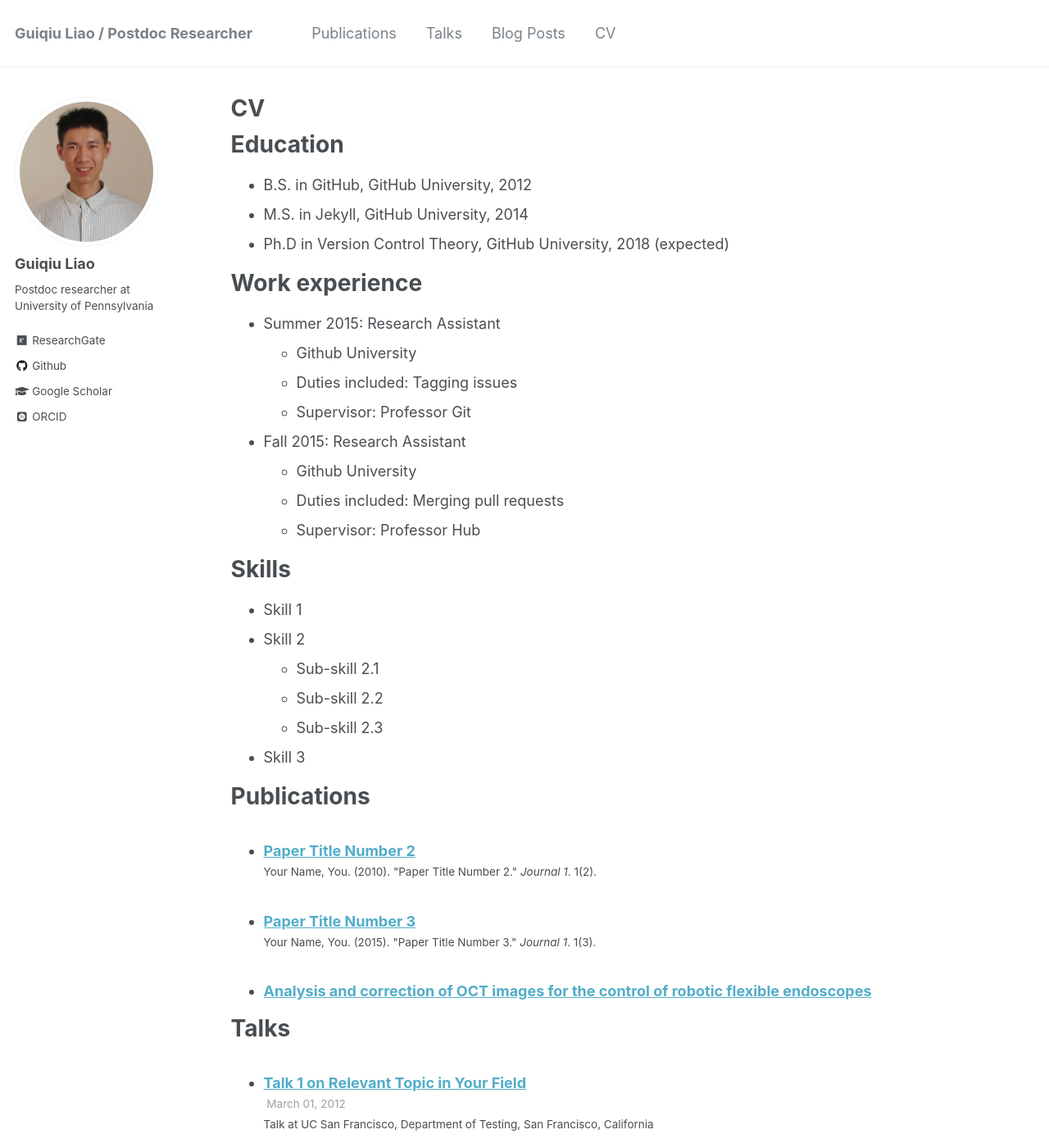
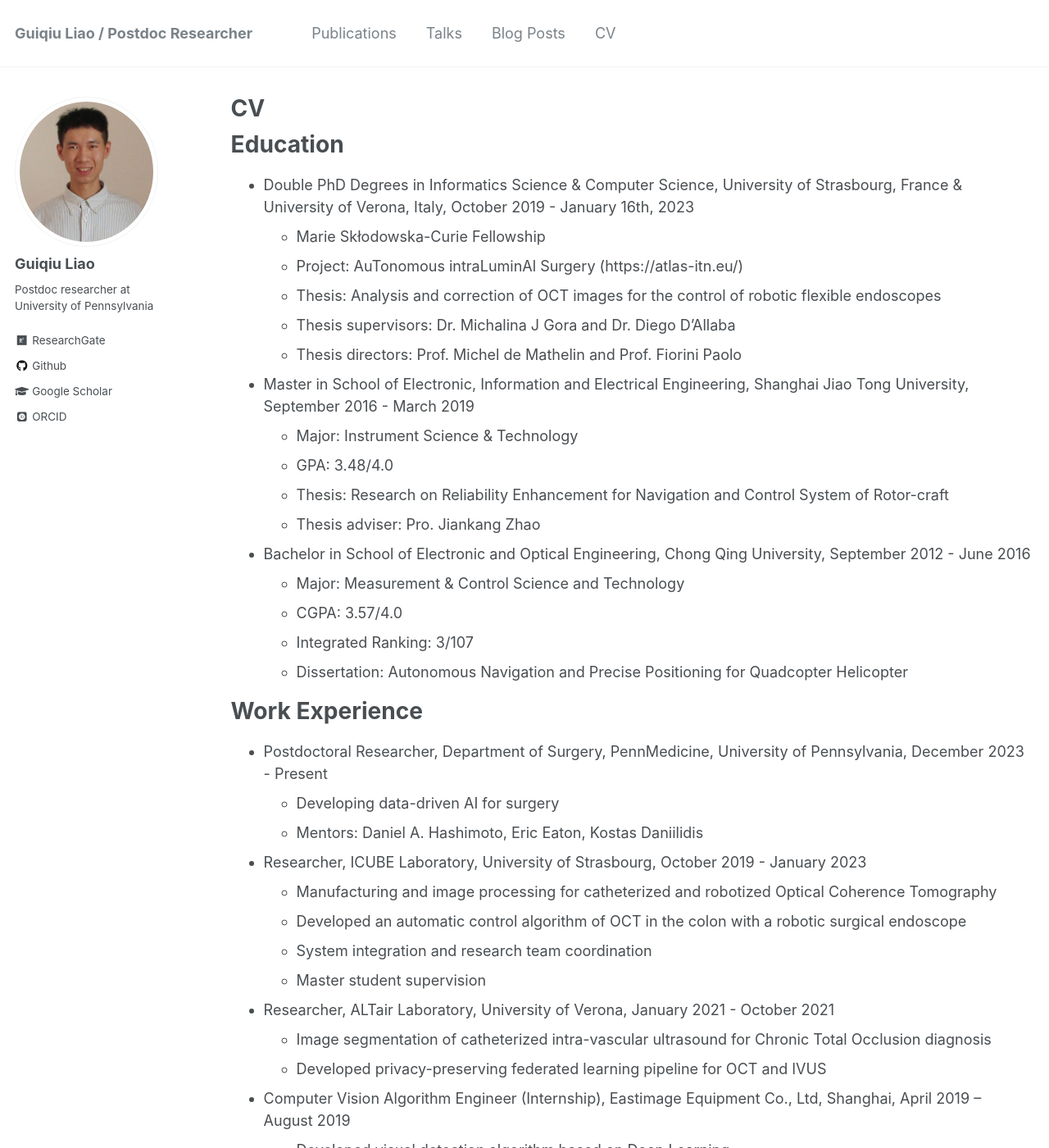
Before and after one commit to liaoguiqiu/liaoguiqiu.github.io, a Jekyll site: the page built from _pages/cv.md, in a window 1280 px wide and 1400 px high. Shown: the whole window at 82% size. Built offline with Jekyll 4.4.1, drawn with Linux system fonts in a browser that asks for light colours; some web fonts are replaced; some of the changed text lies outside the part shown.

Commit message:
Update cv.md

```diff
--- a/_pages/cv.md
+++ b/_pages/cv.md
@@ -11,49 +11,78 @@
 
 Education
 ======
-* B.S. in GitHub, GitHub University, 2012
-* M.S. in Jekyll, GitHub University, 2014
-* Ph.D in Version Control Theory, GitHub University, 2018 (expected)
+* Double PhD Degrees in Informatics Science & Computer Science, University of Strasbourg, France & University of Verona, Italy, October 2019 - January 16th, 2023
+  * Marie Skłodowska-Curie Fellowship
+  * Project: AuTonomous intraLuminAl Surgery (https://atlas-itn.eu/)
+  * Thesis: Analysis and correction of OCT images for the control of robotic flexible endoscopes
+  * Thesis supervisors: Dr. Michalina J Gora and Dr. Diego D’Allaba
+  * Thesis directors: Prof. Michel de Mathelin and Prof. Fiorini Paolo
 
-Work experience
+* Master in School of Electronic, Information and Electrical Engineering, Shanghai Jiao Tong University, September 2016 - March 2019
+  * Major: Instrument Science & Technology
+  * GPA: 3.48/4.0
+  * Thesis: Research on Reliability Enhancement for Navigation and Control System of Rotor-craft
+  * Thesis adviser: Pro. Jiankang Zhao
+
+* Bachelor in School of Electronic and Optical Engineering, Chong Qing University, September 2012 - June 2016
+  * Major: Measurement & Control Science and Technology
+  * CGPA: 3.57/4.0
+  * Integrated Ranking: 3/107
+  * Dissertation: Autonomous Navigation and Precise Positioning for Quadcopter Helicopter
+
+Work Experience
 ======
-* Summer 2015: Research Assistant
-  * Github University
-  * Duties included: Tagging issues
-  * Supervisor: Professor Git
+* Postdoctoral Researcher, Department of Surgery, PennMedicine, University of Pennsylvania, December 2023 - Present
+  * Developing data-driven AI for surgery
+  * Mentors: Daniel A. Hashimoto, Eric Eaton, Kostas Daniilidis
 
-* Fall 2015: Research Assistant
-  * Github University
-  * Duties included: Merging pull requests
-  * Supervisor: Professor Hub
+* Researcher, ICUBE Laboratory, University of Strasbourg, October 2019 - January 2023
+  * Manufacturing and image processing for catheterized and robotized Optical Coherence Tomography
+  * Developed an automatic control algorithm of OCT in the colon with a robotic surgical endoscope
+  * System integration and research team coordination
+  * Master student supervision
+
+* Researcher, ALTair Laboratory, University of Verona, January 2021 - October 2021
+  * Image segmentation of catheterized intra-vascular ultrasound for Chronic Total Occlusion diagnosis
+  * Developed privacy-preserving federated learning pipeline for OCT and IVUS
+
+* Computer Vision Algorithm Engineer (Internship), Eastimage Equipment Co., Ltd, Shanghai, April 2019 – August 2019
+  * Developed visual detection algorithm based on Deep Learning
+  * Improved the automatic detection performance of X-ray images
 
 Skills
 ======
-* Skill 1
-* Skill 2
-  * Sub-skill 2.1
-  * Sub-skill 2.2
-  * Sub-skill 2.3
-* Skill 3
-
-Publications
-======
-  <ul>{% for post in site.publications %}
-    {% include archive-single-cv.html %}
-  {% endfor %}</ul>
-
-Talks
-======
-  <ul>{% for post in site.talks %}
-    {% include archive-single-talk-cv.html %}
-  {% endfor %}</ul>
+* Algorithmic Skills:
+  * Machine Learning
+  * Computer Vision
+  * Mapping and Localization
+  * Sensor Fusion
+  * State Estimation
+  * Feedback Control
+  * Optimization
+  * System Identification
+* Technical Skills:
+  * C++, C, Matlab, Python, Caffe, Pytorch, Tensorflow, Labview, ROS, µC/OS, Linux, Altium Designer, IAR, KEIL, STM32 CubeMX, SolidWorks, Experimental set-up designs, OCT imaging system, Fiber-optic catheter manufacturing.
+* Soft Skills:
+  * Scientific presentation
+  * Documentation
+  * Team communication
+  * Research
+  * Problem-solving
+* Language Skills:
+  * Fluent in English and Chinese
+  * Entry-level Italian and French
 
 Teaching
 ======
-  <ul>{% for post in site.teaching %}
-    {% include archive-single-cv.html %}
-  {% endfor %}</ul>
+* Biomedical Optics Course: 2 lectures (2 hrs per lecture) per year (2nd and 3rd year), Masters level
+* Instrumentation Technique for Health: 2 lectures (2 hrs per lecture) per year (2nd year), Masters level
+* Supervised Master Thesis:
+  * Tania Olmo Fajardo (2022, with Florent Nageotte), Automatic scanning of robotic endoscopic optical coherence tomography. Now a biomedical engineer at Instituto Cajal CSIC, Madrid, Spain.
 
-Service and leadership
+Service
 ======
-* Currently signed in to 43 different slack teams
+* Reviewer for IEEE T-RO (2021), ICAR (2021 ×2), Journal of Navigation (2022)
+* Organized Networking Training activity of ATLAS (with Michalina J. Gora and Benoit Rosa), "Medical Device Development and Translation". 3-day course, 20 PhD students from 7 Universities
+* Helped in organizing Spring 2024 GRASP on Robotics: Pietro Valdastri, University of Leeds, “Magnetic Surgical Robots: A ‘Fantastic Voyage’ deep inside the human body”, talk at UPenn.
+* Memberships: Institute of Electrical and Electronics Engineers (IEEE) and Society of Photo-Optical Instrumentation Engineers (SPIE)
```
